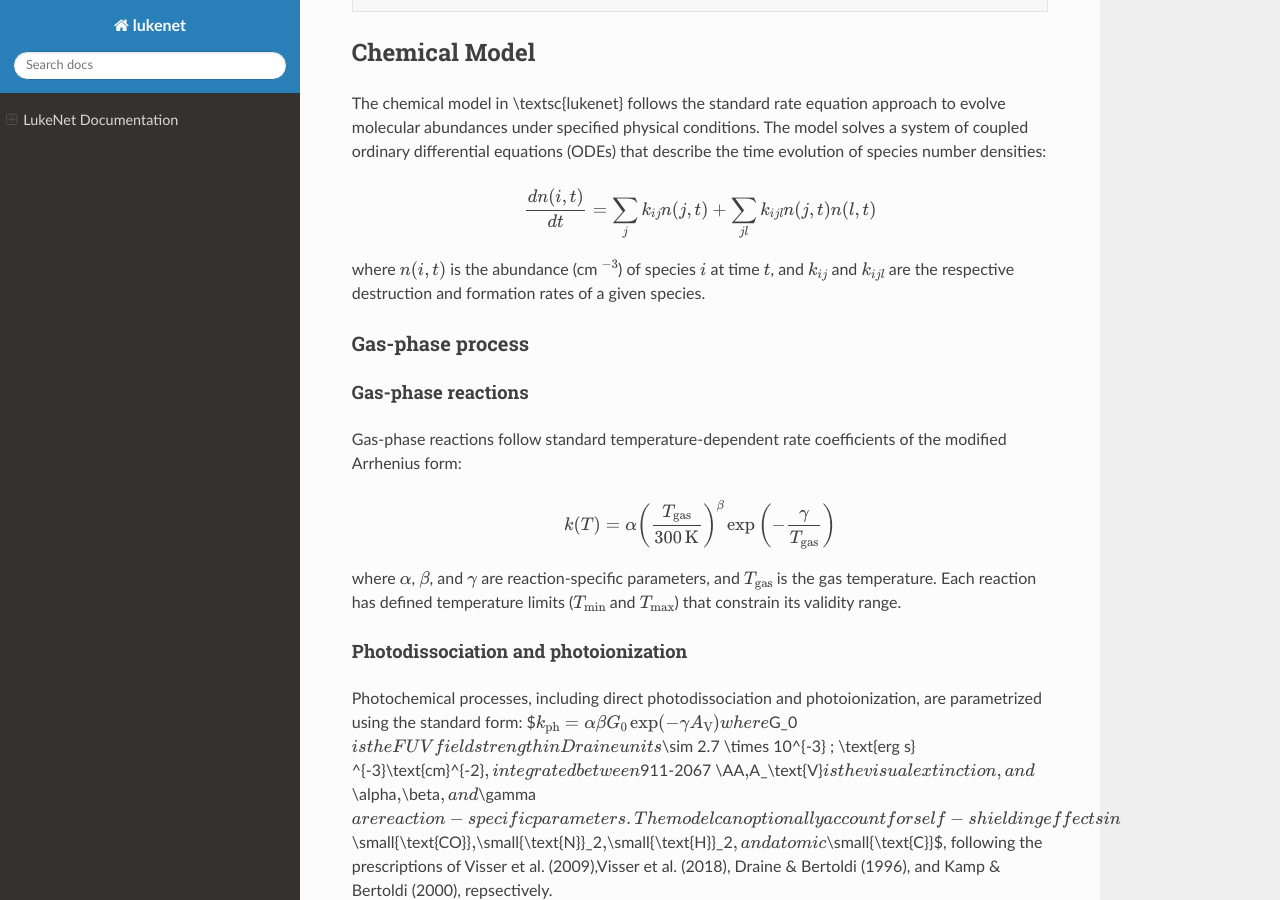
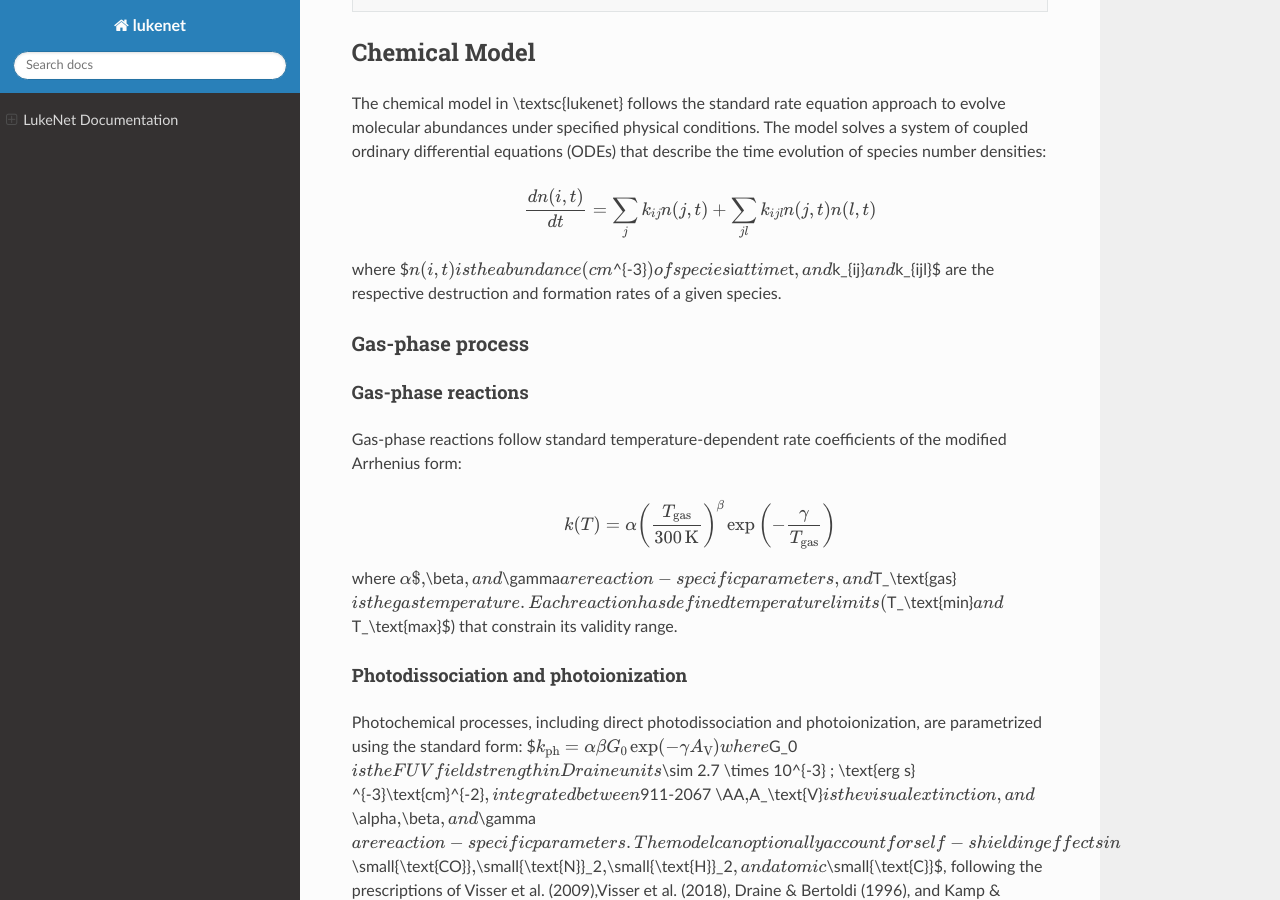
Before and after one commit to lukekeyte/lukenet-docs, a Sphinx documentation site: the page built from docs/index.md, in a window 1280 px wide and 900 px high, scrolled down 619 px. Built offline with Sphinx 7.4.7 and the Read the Docs theme 3.1.0, drawn with Linux system fonts in a browser that asks for light colours.

Commit message:
LaTeX equation rendering update v5

```diff
--- a/docs/index.md
+++ b/docs/index.md
@@ -31,7 +31,7 @@
 $$
 \frac{dn(i,t)}{dt} = \sum_j k_{ij} n(j,t) + \sum_{jl} k_{ijl} n(j,t) n(l,t)
 $$
-where $n(i,t)$ is the abundance (cm $^{-3}$) of species $i$ at time $t$, and $k_{ij}$ and $k_{ijl}$ are the respective destruction and formation rates of a given species.
+where $$n(i,t)$$ is the abundance (cm $^{-3}$) of species $i$ at time $t$, and $k_{ij}$ and $k_{ijl}$ are the respective destruction and formation rates of a given species.
 
 ### Gas-phase process
 
@@ -41,7 +41,7 @@
 $$
 k(T) = \alpha \left(\frac{T_\text{gas}}{300\,\text{K}}\right)^\beta \exp\left(-\frac{\gamma}{T_\text{gas}}\right)
 $$
-where $\alpha$, $\beta$, and $\gamma$ are reaction-specific parameters, and $T_\text{gas}$ is the gas temperature. Each reaction has defined temperature limits ($T_\text{min}$ and $T_\text{max}$) that constrain its validity range.
+where $\alpha\$, $\beta$, and $\gamma$ are reaction-specific parameters, and $T_\text{gas}$ is the gas temperature. Each reaction has defined temperature limits ($T_\text{min}$ and $T_\text{max}$) that constrain its validity range.
 
 #### Photodissociation and photoionization
 Photochemical processes, including direct photodissociation and photoionization, are parametrized using the standard form:
```
Also changed, not shown: 1 other file.
